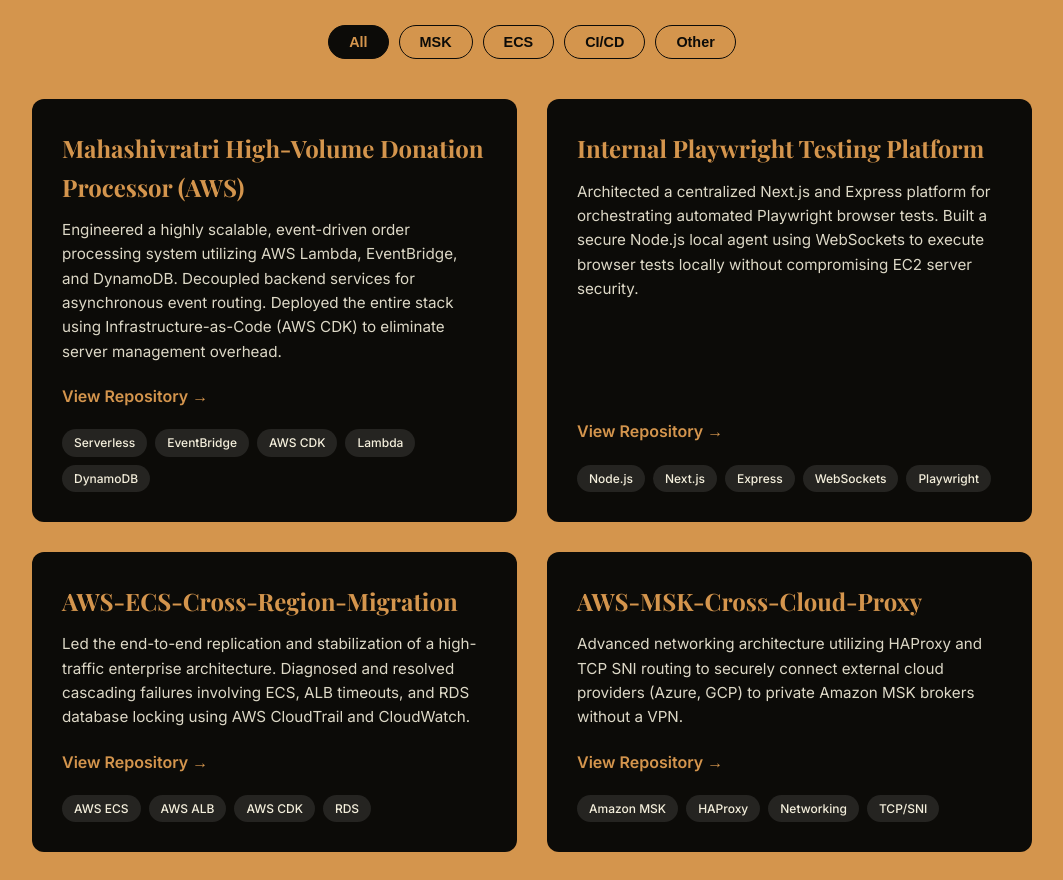
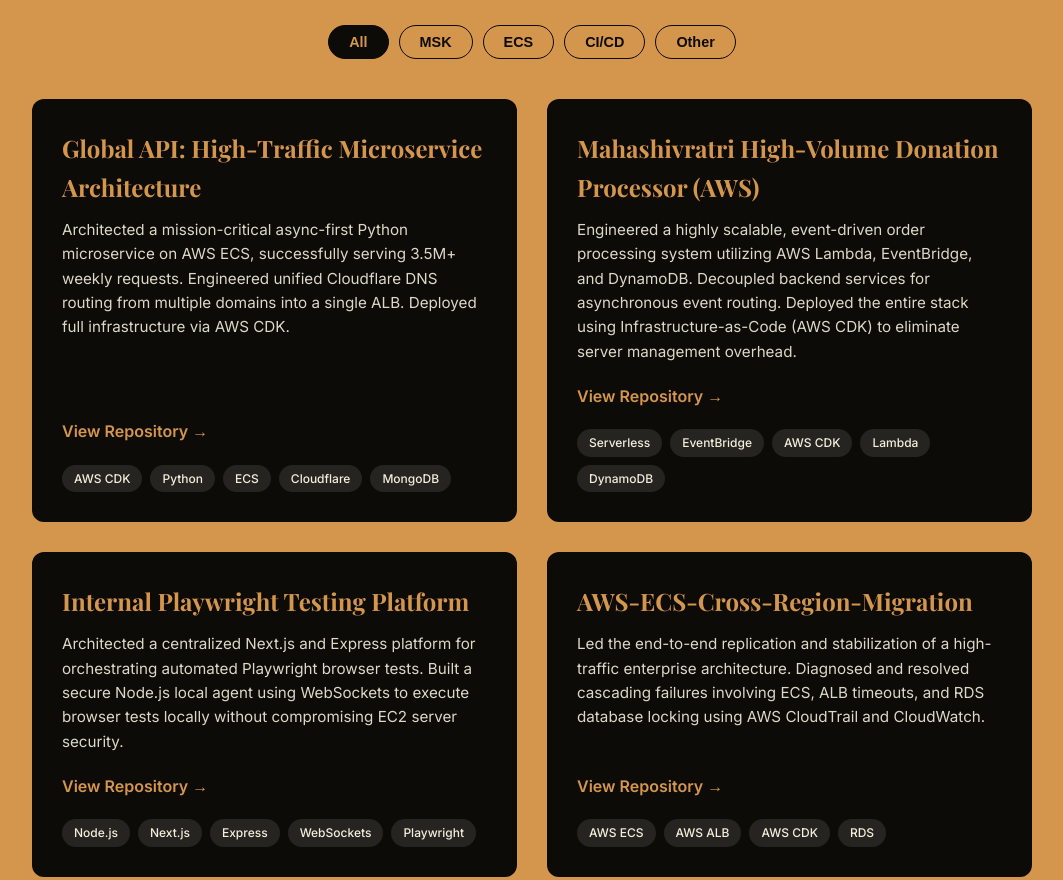
Before and after one commit to KrishnaaCloud/KrishnaaCloud.github.io, a React (Vite) app: page / in a window 1280 px wide. Shown: the part 2680-3560 px from the top of the page, without its empty margins (108-1171 px from the left). Built offline with nearby package versions, Linux system fonts and the light colour scheme; a web font is replaced by a local one.

Commit message:
feat: add Global API CDK project to portfolio

```diff
--- a/src/components/Projects.jsx
+++ b/src/components/Projects.jsx
@@ -5,6 +5,13 @@
   const [filter, setFilter] = useState('All');
 
   const projectsList = [
+    {
+      name: "Global API: High-Traffic Microservice Architecture",
+      description: "Architected a mission-critical async-first Python microservice on AWS ECS, successfully serving 3.5M+ weekly requests. Engineered unified Cloudflare DNS routing from multiple domains into a single ALB. Deployed full infrastructure via AWS CDK.",
+      link: "https://github.com/KrishnaaCloud/Global-API-CDK",
+      tags: ["AWS CDK", "Python", "ECS", "Cloudflare", "MongoDB"],
+      category: "All"
+    },
     {
       name: "Mahashivratri High-Volume Donation Processor (AWS)",
       description: "Engineered a highly scalable, event-driven order processing system utilizing AWS Lambda, EventBridge, and DynamoDB. Decoupled backend services for asynchronous event routing. Deployed the entire stack using Infrastructure-as-Code (AWS CDK) to eliminate server management overhead.",
```
